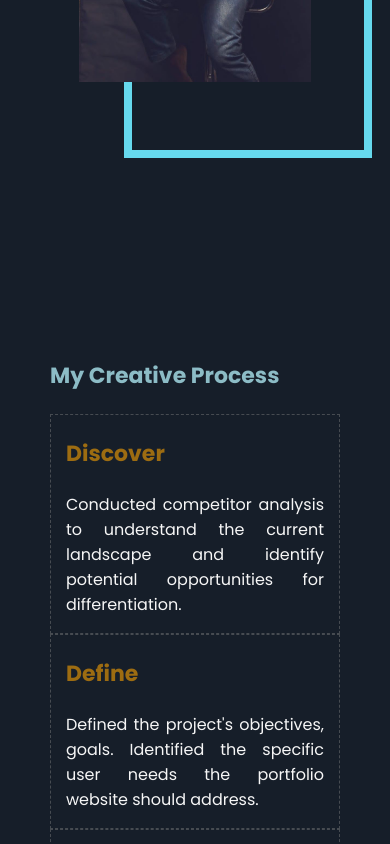
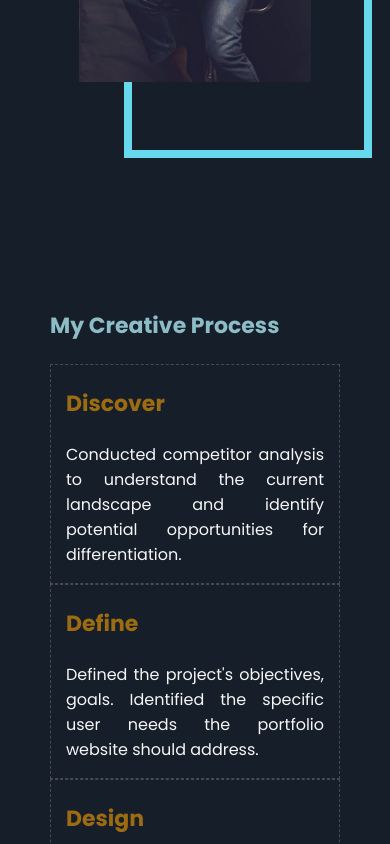
Before and after one commit to Evaloper/portfolio, a React (Vite) app: page / in a window 390 px wide. Shown: the part 1980-2824 px from the top of the page. Built offline with nearby package versions, Linux system fonts and the light colour scheme.

Commit message:
The process edited

```diff
--- a/src/components/TheProcess/index.scss
+++ b/src/components/TheProcess/index.scss
@@ -8,6 +8,10 @@
 
   @media screen and (max-width: 800px) {
     padding: 200px 50px 50px 50px;
+  }
+
+  @media screen and (max-width: 425px) {
+    padding: 150px 50px 50px 50px;
   }
 
   h3 {
```
